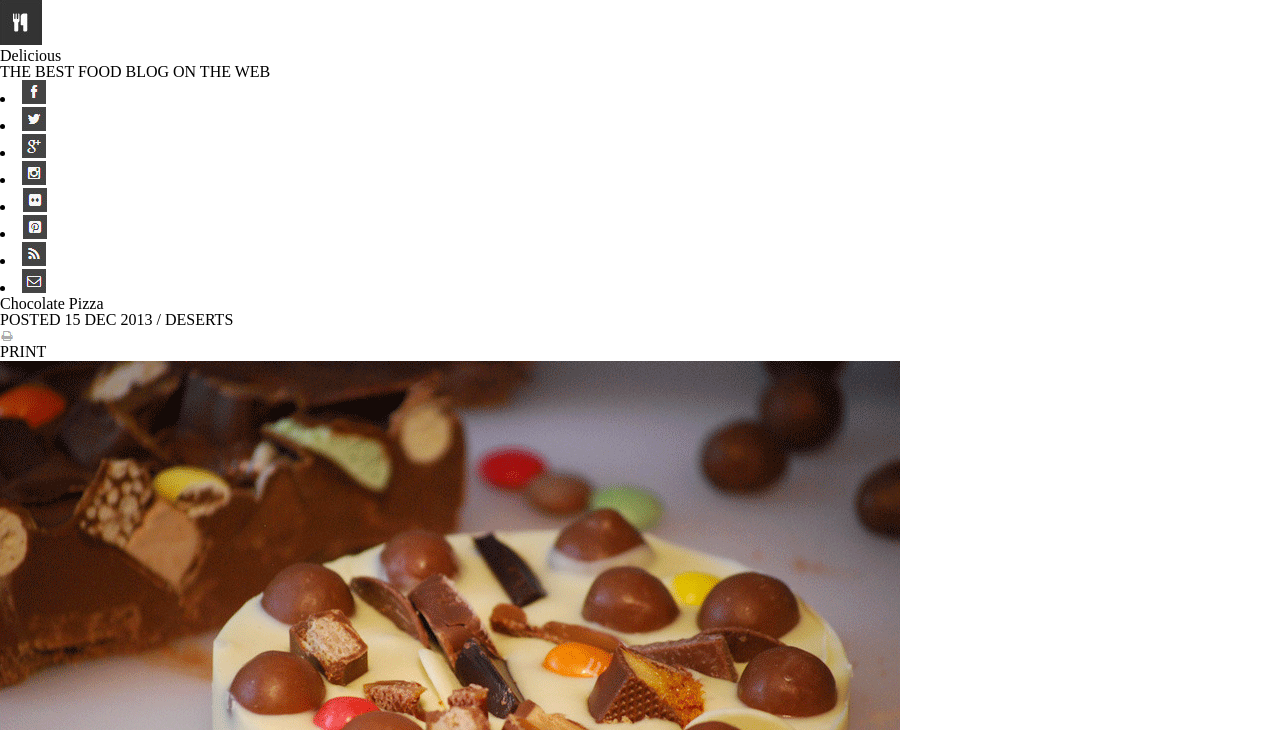
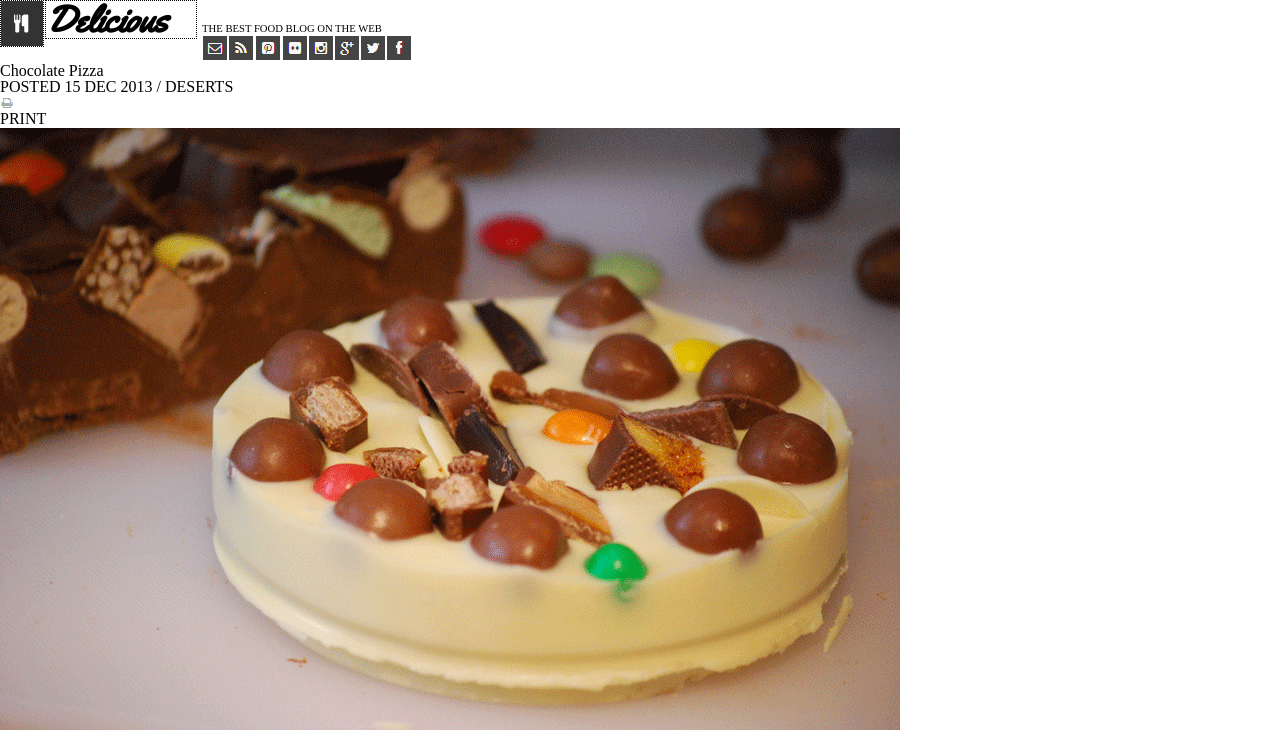
Before and after one commit to philipwerner/chocolate-pizza, a plain HTML site: page index.html in a window 1280 px wide. Shown: the top 730 px of the page. Drawn offline with Linux system fonts and the light colour scheme; files whose address does not match are found by name.

Commit message:
added styling to header, added font link to html

```diff
--- a/index.html
+++ b/index.html
@@ -3,14 +3,16 @@
   <head>
     <meta charset="utf-8">
     <title>Chocolate Pizza</title>
+    <link href="https://fonts.googleapis.com/css?family=Teko:600|Yellowtail" rel="stylesheet">
     <link rel="stylesheet" href="reset.css">
     <link rel="stylesheet" href="style.css">
   </head>
   <body>
     <header>
-      <img class="logo" src="C:\Users\Philip\codefellows\201\choc-pizza\Images\logo.png">
+      <img class="logo" src="Images\logo.png">
       <h1>Delicious</h1>
       <h2>THE BEST FOOD BLOG ON THE WEB</h2.
+      <nav class="social_media">
         <ul>
           <li><img src="Images\fb-icon.png"></li>
           <li><img src="Images\twit-icon.png"></li>
@@ -21,6 +23,7 @@
           <li><img src="Images\rss-icon.png"></li>
           <li><img src="Images\mail-icon.png"></li>
         </ul>
+      </nav>
     </header>
 
     <main>
--- a/style.css
+++ b/style.css
@@ -0,0 +1,33 @@
+header {
+  width: 100%;
+  display: inline-block;
+}
+.logo {
+  float: left;
+  display: inline;
+  border: 1px dotted black;
+}
+h1 {
+  font-family: Yellowtail;
+  font-weight: bold;
+  font-size: 28pt;
+  margin: 0px 1px;
+  position: relative;
+  width: 150px;
+  border: 1px dotted black;
+  /*float: left*/
+  display: inline-block;
+  padding-left: 0px;
+}
+header h2 {
+  /*float: left;*/
+  display: inline-block;
+  position: relative;
+  font-size: 8pt;
+  margin-top: 0px;
+}
+ li {
+  float: right;
+  display: inline;
+  margin: 1px;
+}
```
Lines whose indentation alone changed are shown as unchanged.
